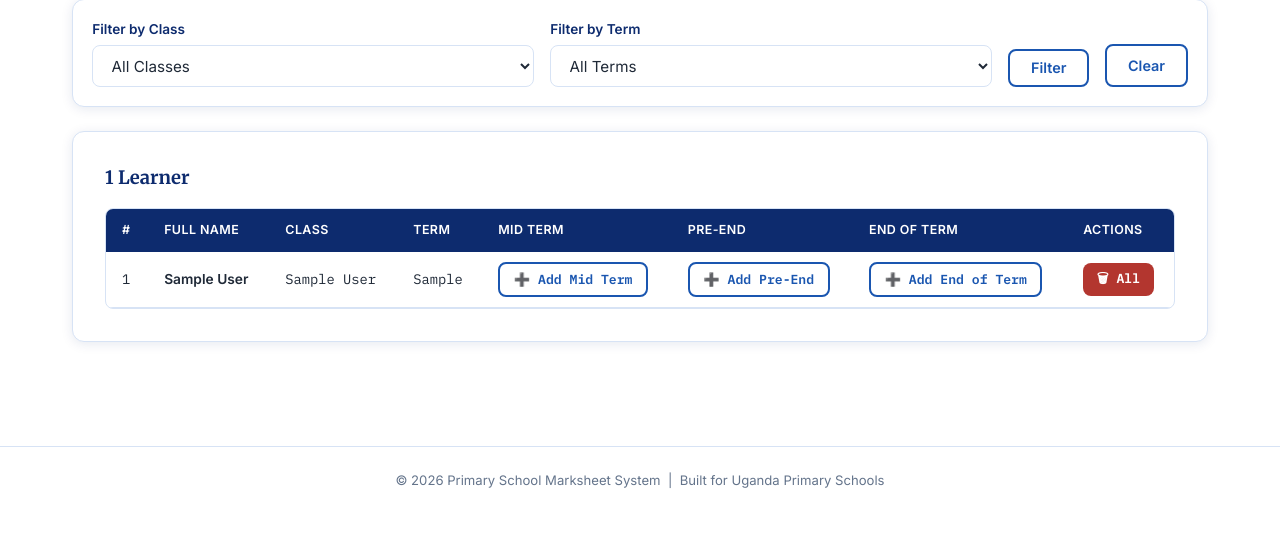
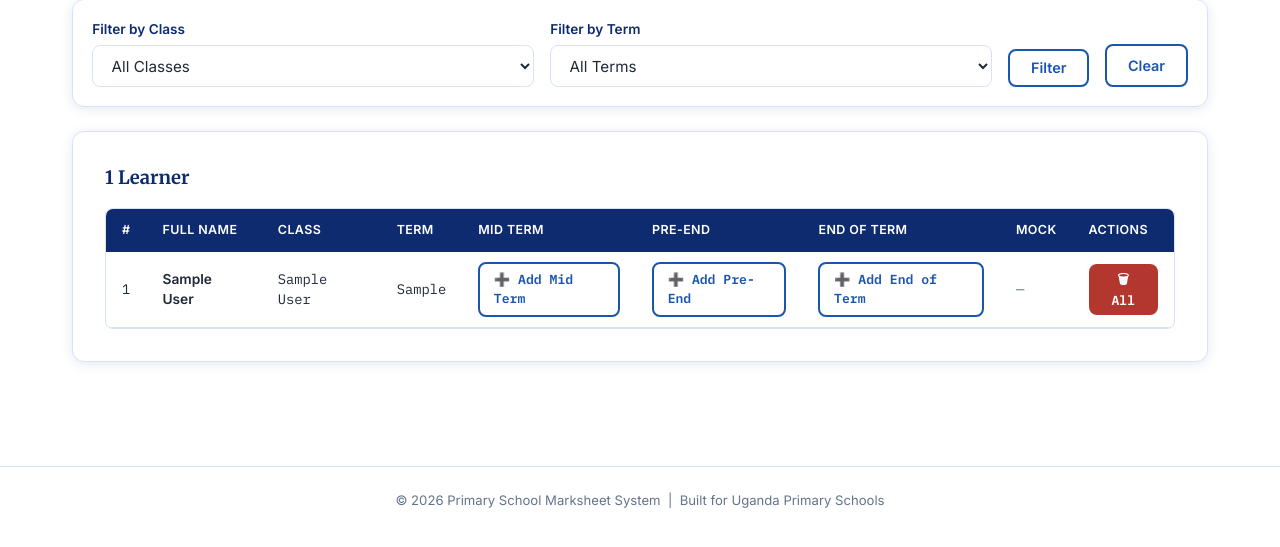
Before and after one commit to Nathansilver-code/reportGenerator, a Flask app: page /students in a window 1280 px wide. Shown: the part 188-735 px from the top of the page. Run offline with Flask 3, Linux system fonts and the light colour scheme; a user stored in the database is signed in; tables that the repository leaves empty hold one stand-in row (values such as "Sample post").

Commit message:
introduction of mock sets

```diff
--- a/routes/marks.py
+++ b/routes/marks.py
@@ -8,7 +8,7 @@ marks_bp = Blueprint("marks", __name__)
 
 PRIMARY_CLASSES = ["P1", "P2", "P3", "P4", "P5", "P6", "P7"]
 TERMS           = ["Term 1", "Term 2", "Term 3"]
-EXAM_TYPES      = ["Mid Term", "Pre-End", "End of Term"]
+EXAM_TYPES      = ["Mid Term", "Pre-End", "End of Term", "Mock"]
 
 
 @marks_bp.route("/select-class", methods=["GET", "POST"])
@@ -21,6 +21,13 @@ def select_class():
 
         if selected_class not in PRIMARY_CLASSES:
             flash("Please select a valid class.", "danger")
+            return render_template("select_class.html",
+                                   classes=PRIMARY_CLASSES,
+                                   terms=TERMS,
+                                   exam_types=EXAM_TYPES)
+
+        if selected_exam == "Mock" and selected_class != "P7":
+            flash("Mock exams are only for P7.", "danger")
             return render_template("select_class.html",
                                    classes=PRIMARY_CLASSES,
                                    terms=TERMS,
@@ -82,9 +89,12 @@ def register_student():
         flash("No class selected. Please start again.", "warning")
         return redirect(url_for("marks.select_class"))
 
-    is_lower    = class_name in LOWER_PRIMARY_CLASSES
-    use_dropdown = exam_type in ["Pre-End", "End of Term"]
+    if exam_type == "Mock" and class_name != "P7":
+        flash("Mock exams are only for P7.", "danger")
+        return redirect(url_for("marks.select_class"))
 
+    is_lower     = class_name in LOWER_PRIMARY_CLASSES
+    use_dropdown = exam_type in ["Pre-End", "End of Term", "Mock"]
     if request.method == "POST":
         action    = request.form.get("action", "new")
         full_name = request.form.get("full_name", "").strip()
@@ -243,6 +253,10 @@ def add_marks(student_id):
     exam_type = request.args.get("exam_type") or request.form.get("exam_type", "End of Term")
     term      = request.args.get("term") or request.form.get("term", student.term)
 
+    if exam_type == "Mock" and student.class_name != "P7":
+        flash("Mock exams are only for P7.", "danger")
+        return redirect(url_for("marks.list_students"))
+
     existing = Mark.query.filter_by(
         student_id=student_id,
         exam_type=exam_type,
--- a/routes/reports.py
+++ b/routes/reports.py
@@ -21,8 +21,7 @@ reports_bp = Blueprint("reports", __name__)
 PRIMARY_CLASSES = ["P1", "P2", "P3", "P4", "P5", "P6", "P7"]
 TERMS           = ["Term 1", "Term 2", "Term 3"]
 EXAM_TYPES         = ["Mid Term", "Pre-End", "End of Term", "Combined"]
-MARKSHEET_EXAM_TYPES = ["Mid Term", "Pre-End", "End of Term"]
-
+MARKSHEET_EXAM_TYPES = ["Mid Term", "Pre-End", "End of Term", "Mock"]
 def _get_student_mark(student, exam_type):
     for mark in student.marks:
         if mark.exam_type == exam_type:
@@ -409,6 +408,10 @@ def marksheet():
 
     if not class_name:
         flash("Please select a class to view the marksheet.", "warning")
+        return redirect(url_for("reports.reports_home"))
+
+    if exam_type == "Mock" and class_name != "P7":
+        flash("Mock exams are only for P7.", "warning")
         return redirect(url_for("reports.reports_home"))
 
     if current_user.is_admin:
--- a/templates/combined_report_card.html
+++ b/templates/combined_report_card.html
@@ -168,7 +168,7 @@
     display: grid;
     grid-template-columns: 1fr 1fr;
     gap: 2rem;
-    margin-top: 1rem;
+    margin-top: 1cm;
   }
   .sig-line {
     border-top: 1px solid var(--rc-mid);
--- a/templates/register_student.html
+++ b/templates/register_student.html
@@ -32,7 +32,7 @@
     </div>
 
     <div class="card">
-      <h2 class="card-title">📝 Student Details &amp; Marks</h2>
+      <h2 class="card-title"> Student Details &amp; Marks</h2>
 
       <form method="POST" action="{{ url_for('marks.register_student') }}" id="main-form">
 
@@ -217,7 +217,8 @@ var maxTotal = 400;
 
   const searchInput    = document.getElementById('student-search');
   const dropdown       = document.getElementById('search-dropdown');
-  const selectedDiv    = document.getElementById('selected-student');
+  const sel
+  ectedDiv    = document.getElementById('selected-student');
   const selectedName   = document.getElementById('selected-name');
   const fullNameHidden = document.getElementById('full_name_hidden');
   const studentIdInput = document.getElementById('existing_student_id');
--- a/templates/students_list.html
+++ b/templates/students_list.html
@@ -68,6 +68,7 @@
             <th>Mid Term</th>
             <th>Pre-End</th>
             <th>End of Term</th>
+            <th>Mock</th>
             <th>Actions</th>
           </tr>
         </thead>
@@ -79,12 +80,13 @@
           {% set mid_mark    = namespace(found=none) %}
           {% set preend_mark = namespace(found=none) %}
           {% set end_mark    = namespace(found=none) %}
+          {% set mock_mark   = namespace(found=none) %}
           {% for m in student.marks %}
             {% if m.exam_type == 'Mid Term'    %}{% set mid_mark.found    = m %}{% endif %}
             {% if m.exam_type == 'Pre-End'     %}{% set preend_mark.found = m %}{% endif %}
             {% if m.exam_type == 'End of Term' %}{% set end_mark.found    = m %}{% endif %}
+            {% if m.exam_type == 'Mock'        %}{% set mock_mark.found   = m %}{% endif %}
           {% endfor %}
-
           <tr>
             <td>{{ loop.index }}</td>
             <td style="font-weight:600;">{{ student.full_name }}</td>
@@ -130,6 +132,21 @@
               {% endif %}
             </td>
 
+                        {# Mock status (P7 only) #}
+            <td>
+              {% if student.class_name != 'P7' %}
+                <span class="text-muted">—</span>
+              {% elif mock_mark.found %}
+                <span style="color:var(--success); font-weight:600;">✔ Entered</span>
+                <span class="text-muted" style="font-size:0.8rem; display:block;">
+                  Total: {{ mock_mark.found.total }}
+                </span>
+              {% else %}
+                <a href="{{ url_for('marks.add_marks', student_id=student.id, exam_type='Mock') }}"
+                   class="btn btn-outline btn-sm">➕ Add Mock</a>
+              {% endif %}
+            </td>
+
             {# Actions #}
             <td>
               <div style="display:flex; gap:0.4rem; flex-wrap:wrap;">
@@ -144,6 +161,10 @@
                 {% if end_mark.found %}
                 <a href="{{ url_for('reports.report_card', student_id=student.id, exam_type='End of Term') }}"
                    class="btn btn-outline btn-sm">📄 End</a>
+                {% endif %}
+                {% if mock_mark.found %}
+                <a href="{{ url_for('reports.report_card', student_id=student.id, exam_type='Mock') }}"
+                   class="btn btn-outline btn-sm">📄 Mock</a>
                 {% endif %}
                 {% if preend_mark.found or end_mark.found %}
                 <a href="{{ url_for('reports.report_card', student_id=student.id, exam_type='Combined') }}"
@@ -173,6 +194,14 @@
                   <button type="submit" class="btn btn-danger btn-sm">🗑 End</button>
                 </form>
                 {% endif %}
+                {% if mock_mark.found %}
+                <form method="POST"
+                      action="{{ url_for('reports.delete_marks', mark_id=mock_mark.found.id) }}"
+                      onsubmit="return confirm('Delete Mock marks for {{ student.full_name }}?');"
+                      style="margin:0;">
+                  <button type="submit" class="btn btn-danger btn-sm">🗑 Mock</button>
+                </form>
+                {% endif %}
                 <form method="POST"
                       action="{{ url_for('marks.delete_student', student_id=student.id) }}"
                       onsubmit="return confirm('Delete {{ student.full_name }} completely? This cannot be undone.');"
```
Also changed, not shown: templates/select_class.html (+22 -1 lines), utils/grading.py (+5 -6 lines), 1 other file.
